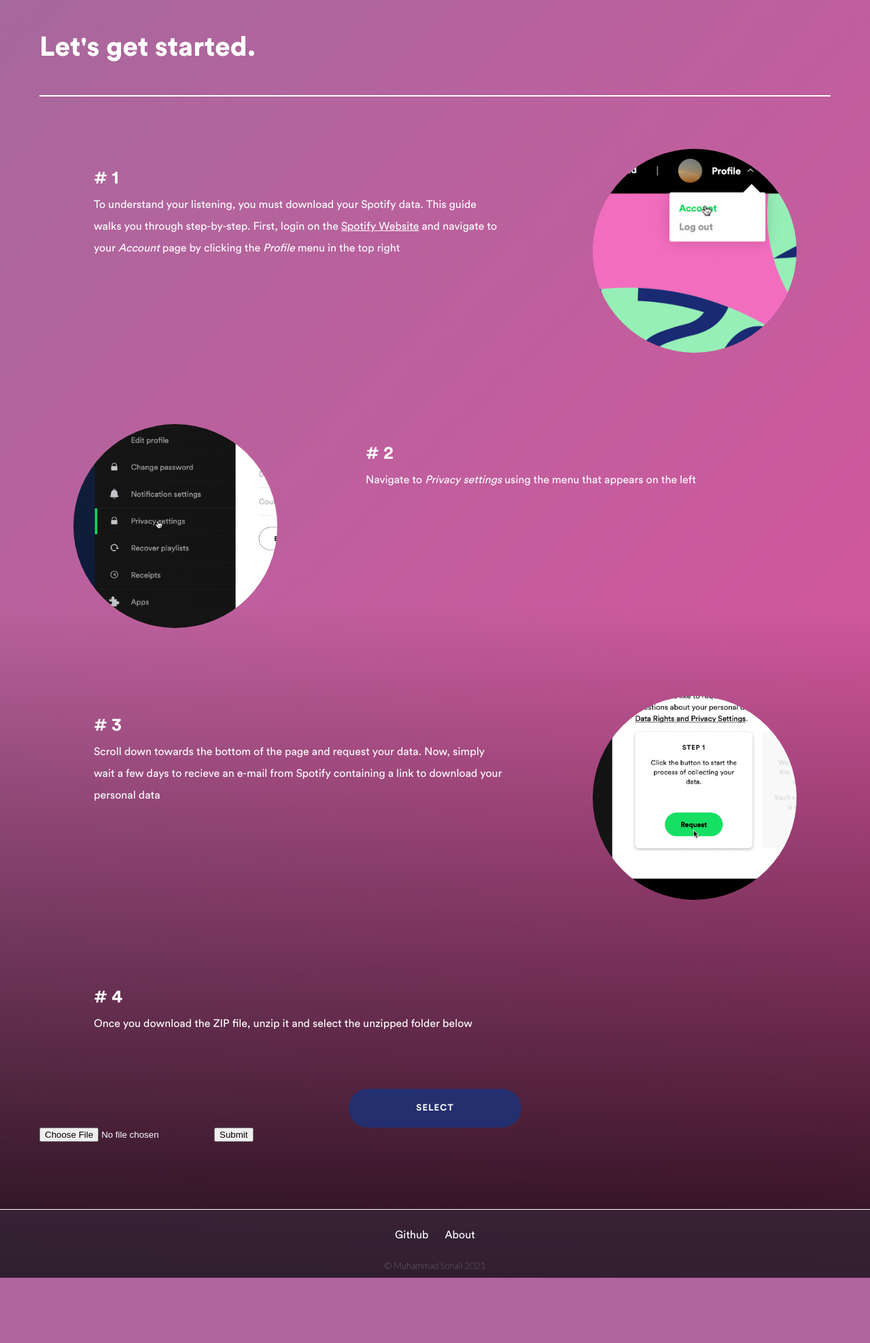
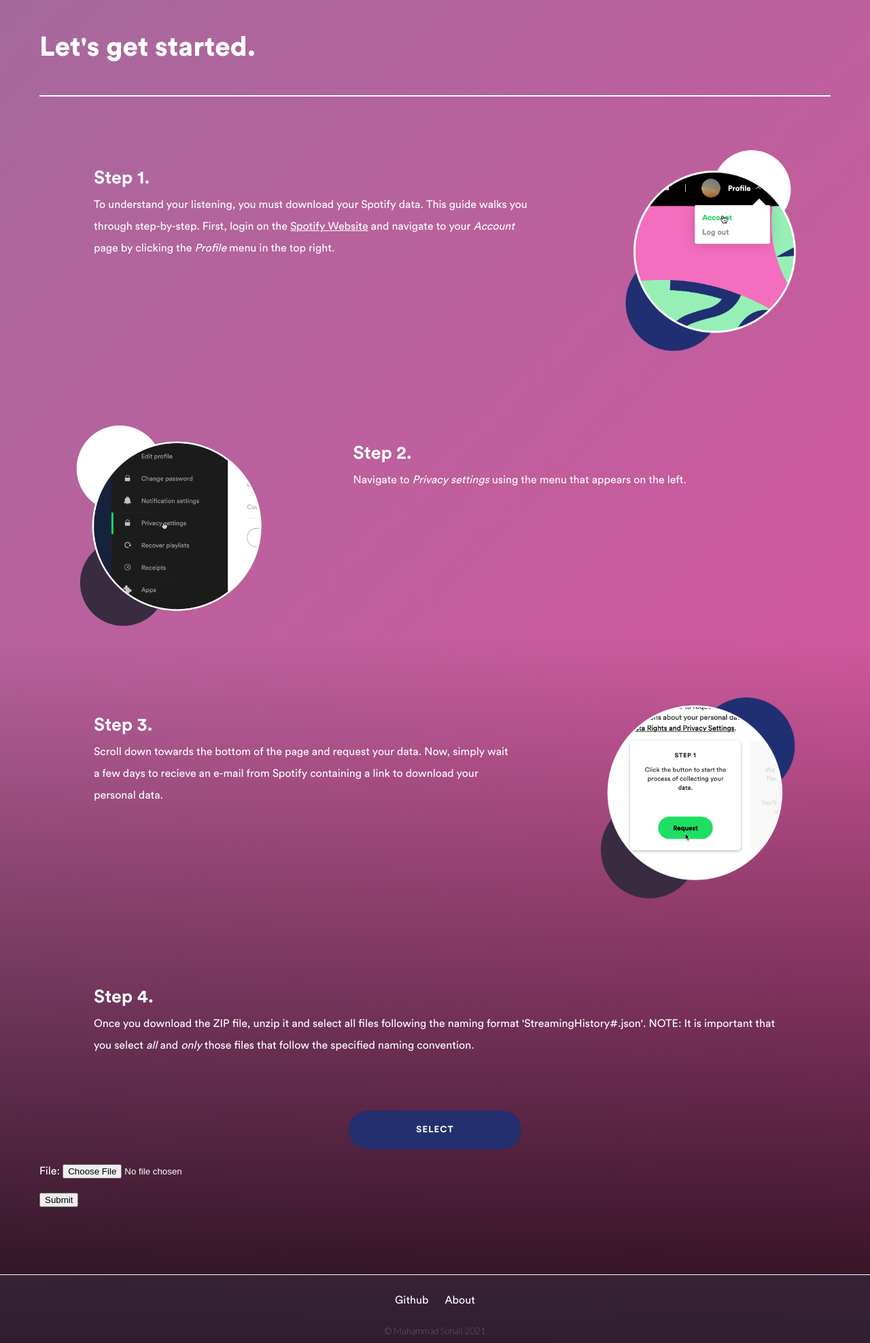
Before and after one commit to msohaill/wrappedify, a Django app: page /get-started/ in a window 1280 px wide. Shown: the part 100-2076 px from the top of the page at 68% size. Before the commit the page ends 1980 px from the top, so only its background shows below. Run offline with Django 4.2, Linux system fonts and the light colour scheme.

Commit message:
Updated graphics, altered keys, and changed views

```diff
--- a/assets/styles/start_view.css
+++ b/assets/styles/start_view.css
@@ -24,7 +24,6 @@ h1 {
 .steps {
     margin: 50px;
     height: 300px;
-    border-radius: 50%;
 }
 
 .info-container {
--- /dev/null
+++ b/pages/forms.py
@@ -0,0 +1,5 @@
+from django import forms
+
+
+class UploadFileForm(forms.Form):
+    file = forms.FileField()
--- a/pages/templates/pages/start_view.html
+++ b/pages/templates/pages/start_view.html
@@ -11,37 +11,37 @@
 <h1>Let's get started.</h1>
 <div id="step-1">
     <div id="info-container">
-        <h2 class="step-titles"># 1</h2>
-        <p class="info">To understand your listening, you must download your Spotify data. This guide walks you through step-by-step. First, login on the  <a style="color:white" href="https://www.spotify.com/" target="_blank" rel="noopener noreferrer">Spotify Website<a/> and navigate to your <em>Account</em> page by clicking the <em>Profile</em> menu in the top right</p>
+        <h2 class="step-titles">Step 1.</h2>
+        <p class="info">To understand your listening, you must download your Spotify data. This guide walks you through step-by-step. First, login on the  <a style="color:white" href="https://www.spotify.com/" target="_blank" rel="noopener noreferrer">Spotify Website<a/> and navigate to your <em>Account</em> page by clicking the <em>Profile</em> menu in the top right.</p>
     </div>
     <img class="steps" src="{% static 'images/start-1.png' %}">
 </div>
 
 <div id="step-2">
     <div id="info-container">
-        <h2 class="step-titles"># 2</h2>
-        <p class="info">Navigate to <em>Privacy settings</em> using the menu that appears on the left</p>
+        <h2 class="step-titles">Step 2.</h2>
+        <p class="info">Navigate to <em>Privacy settings</em> using the menu that appears on the left.</p>
     </div>
     <img class="steps" src="{% static 'images/start-2.png' %}">
 </div>
 
 <div id="step-3">
     <div id="info-container">
-        <h2 class="step-titles"># 3</h2>
-        <p class="info">Scroll down towards the bottom of the page and request your data. Now, simply wait a few days to recieve an e-mail from Spotify containing a link to download your personal data</p>
+        <h2 class="step-titles">Step 3.</h2>
+        <p class="info">Scroll down towards the bottom of the page and request your data. Now, simply wait a few days to recieve an e-mail from Spotify containing a link to download your personal data.</p>
     </div>
     <img class="steps" src="{% static 'images/start-3.png' %}">
 </div>
 
 <div id="'final">
-    <h2 class="step-titles"># 4</h2>
-    <p class="info">Once you download the ZIP file, unzip it and select the unzipped folder below</p>
+    <h2 class="step-titles">Step 4.</h2>
+    <p class="info">Once you download the ZIP file, unzip it and select all files following the naming format 'StreamingHistory#.json'. NOTE: It is important that you select <em>all</em> and <em>only</em> those files that follow the specified naming convention. </p>
 </div>
 
 <a class="link-button">SELECT</a>
 
-<form method="POST"> {% csrf_token %}
-    <input type="file" id="fileselected">
+<form method="POST" enctype="multipart/form-data"> {% csrf_token %}
+    {{ form.as_p }}
     <input type="submit">
 </form>
 
--- a/pages/views.py
+++ b/pages/views.py
@@ -1,9 +1,11 @@
 from django.shortcuts import render
-import spotipy, random
+from .forms import UploadFileForm
+import spotipy, random, os
 
 # Create your views here.
-client_secret = '843c797b4a534deeaa1d6274e6697dca'
-client_id = 'ecc3ee32f1254bd3b0f405cfc120f40f'
+
+client_id = os.environ.get('client_id')
+client_secret = os.environ.get('client_secret')
 
 
 def home_view(request):
@@ -27,7 +29,14 @@ def home_view(request):
 
 
 def start_view(request):
+    file_form = UploadFileForm()
+
     if request.method == "POST":
-        print("wow")
-        print(request.FILES)
-    return render(request, 'pages/start_view.html', {})
+        file_form = UploadFileForm(request.POST, request.FILES)
+
+        if file_form.is_valid():
+            print(request.FILES)
+
+    context = {'form': file_form}
+
+    return render(request, 'pages/start_view.html', context)
--- a/wrappedify/settings.py
+++ b/wrappedify/settings.py
@@ -11,6 +11,7 @@ https://docs.djangoproject.com/en/4.0/ref/settings/
 """
 
 from pathlib import Path
+import os
 
 # Build paths inside the project like this: BASE_DIR / 'subdir'.
 BASE_DIR = Path(__file__).resolve().parent.parent
@@ -20,7 +21,7 @@ BASE_DIR = Path(__file__).resolve().parent.parent
 # See https://docs.djangoproject.com/en/4.0/howto/deployment/checklist/
 
 # SECURITY WARNING: keep the secret key used in production secret!
-SECRET_KEY = 'django-insecure-$zo#7^u7=3ps#q342p(z*=n2w8wtni5#_%@)hn8^3i-iiaz3%i'
+SECRET_KEY = os.environ.get('SECRET_KEY')
 
 # SECURITY WARNING: don't run with debug turned on in production!
 DEBUG = True
```
Also changed, not shown: assets/images/start-1.png, assets/images/start-2.png, assets/images/start-3.png, 1 other file.
